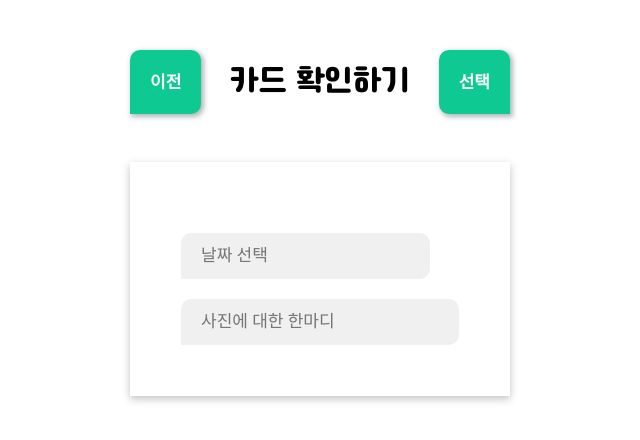
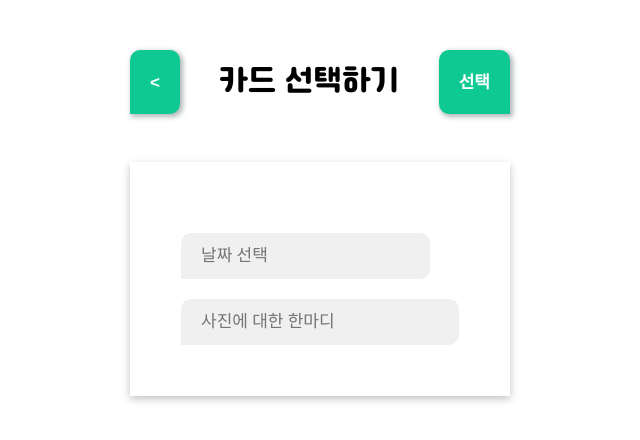
Before and after one commit to GIFTERZ/2023-text-me, a Next.js app in the folder frontend/: page /1/write/preview-card-picture in a window 1280 px wide. Shown: the top 440 px of the page, without its empty margins (320-960 px from the left). Built offline with nearby package versions, Linux system fonts and the light colour scheme; no server answers; a web font is replaced by a local one.

Commit message:
chore: react-icon 설치(#45)

```diff
--- a/frontend/package.json
+++ b/frontend/package.json
@@ -25,6 +25,7 @@
     "react-datepicker": "^4.8.0",
     "react-dom": "18.2.0",
     "react-hook-form": "^7.39.6",
+    "react-icons": "^4.7.1",
     "styled-components": "^5.3.6",
     "typescript": "4.9.3",
     "zustand": "^4.1.4"
--- a/frontend/pages/[uid]/write/preview-card-picture.tsx
+++ b/frontend/pages/[uid]/write/preview-card-picture.tsx
@@ -19,8 +19,8 @@ export default function index() {
   return (
     <Frame style={{ padding: 50 }}>
       <Header>
-        <LeftButton onClick={() => router.back()}>이전</LeftButton>
-        <Title>카드 확인하기</Title>
+        <LeftButton onClick={() => router.back()}>&lt;</LeftButton>
+        <Title>카드 선택하기</Title>
         <RightButton type="submit" onClick={handleSubmit(pushWriteScreen)}>
           선택
         </RightButton>
```
Also changed, not shown: 1 other file (tests, documents, lock files or other folders).
